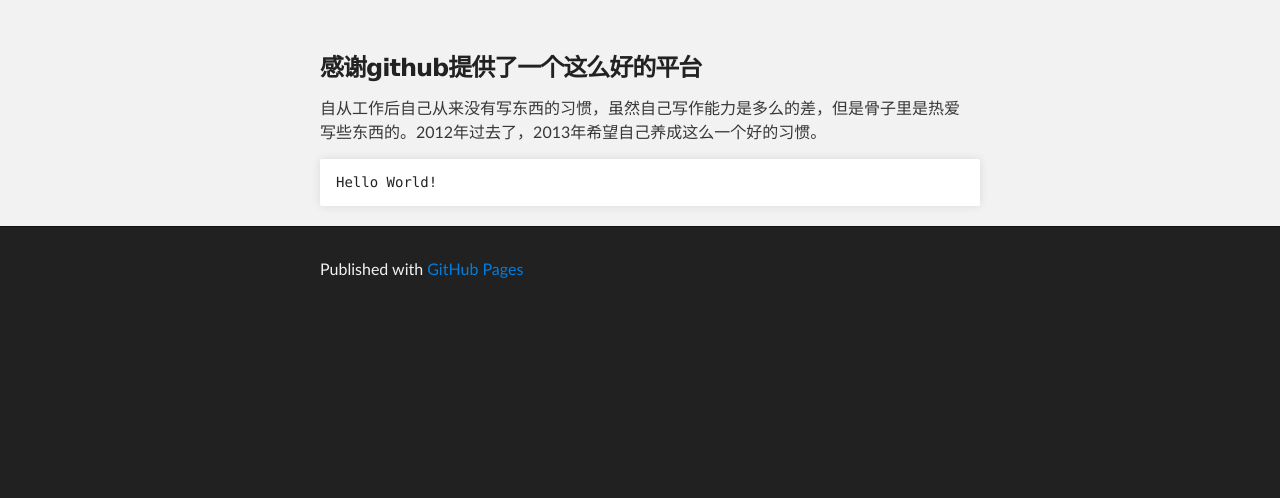
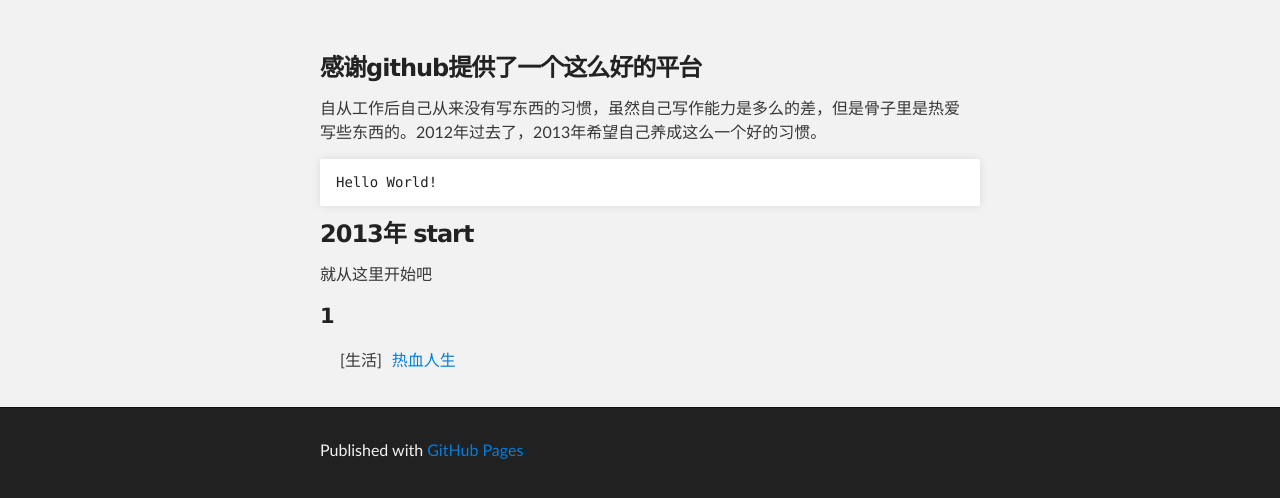
Before and after one commit to jmt33/mtao, a PHP site: page / in a window 1280 px wide. Shown: the part 210-708 px from the top of the page. Run offline with PHP 8.4, Linux system fonts and the light colour scheme.

Commit message:
首页修改

```diff
--- a/index.html
+++ b/index.html
@@ -28,7 +28,16 @@
       自从工作后自己从来没有写东西的习惯，虽然自己写作能力是多么的差，但是骨子里是热爱写些东西的。2012年过去了，2013年希望自己养成这么一个好的习惯。
     </p>
   <pre><code>Hello World! </code></pre>
-
+  <h3>2013年 start </h3>
+  <p>
+    就从这里开始吧
+  </p>
+  <h4>1</h4>
+  <p>
+    <ul>
+      <li>[生活]<a href="document/1-1.html">热血人生 </a></li>
+    </ul>
+  </p>
      </section>
     </div>
 
--- a/stylesheets/stylesheet.css
+++ b/stylesheets/stylesheet.css
@@ -204,10 +204,11 @@ ul, ol, dl {
 }
 
 ul li {
-  list-style: inside;
   padding-left: 20px;
 }
-
+ul li  a{
+  padding-left:10px;
+}
 ol li {
   list-style: decimal inside;
   padding-left: 20px;
```
Also changed, not shown: document/1-1.html (added, +14 -0 lines).
